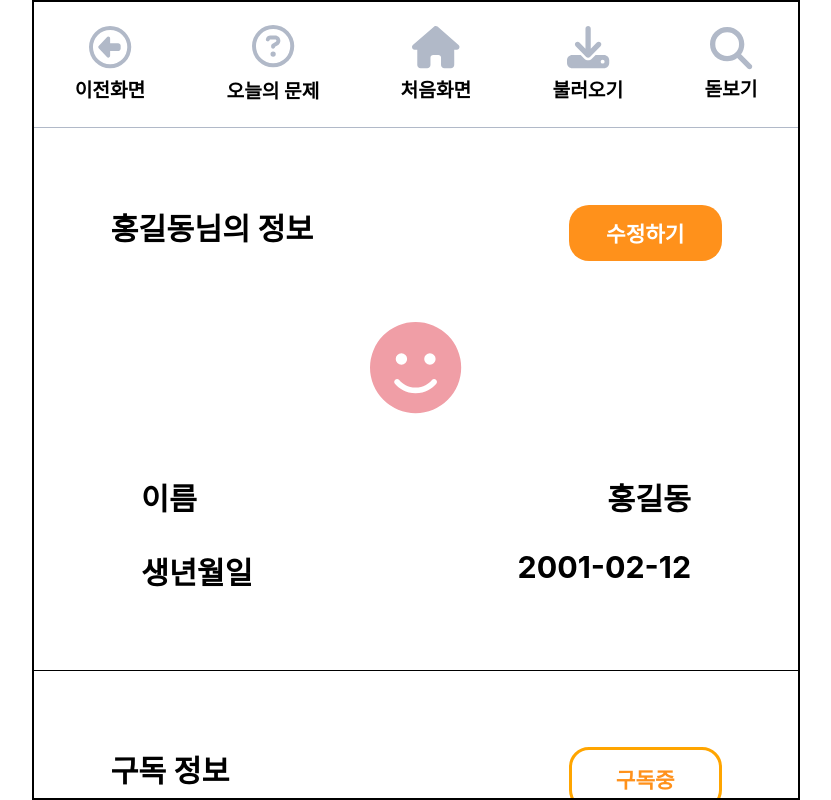
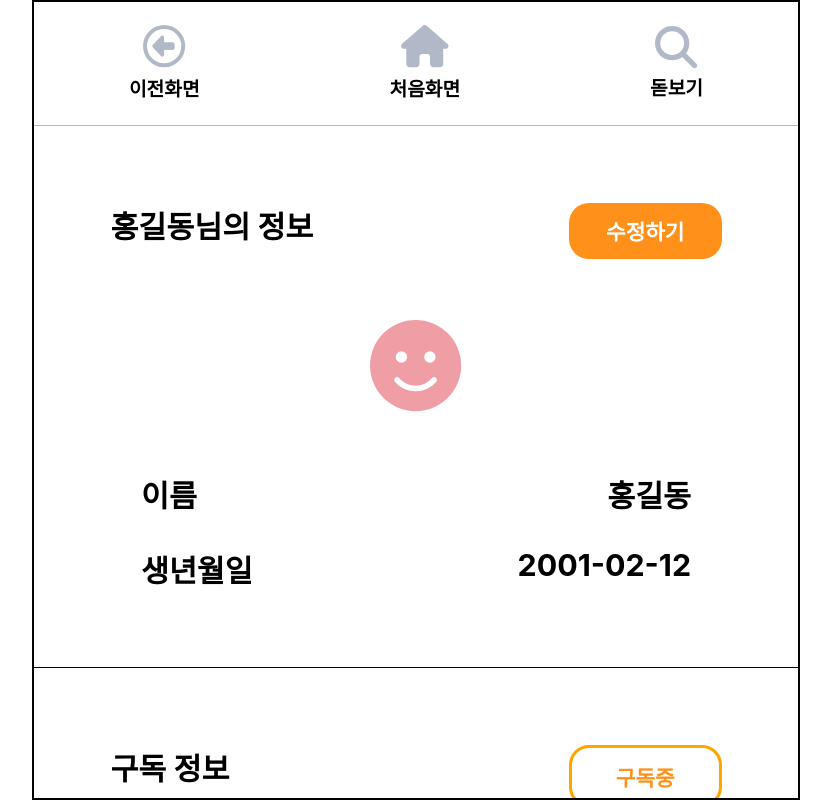
Before and after one commit to Team-Columbus/Gillajabi-FE, a React (Create React App) app in the folder gillajabi/: page /mypage in a window 1280 px wide. Shown: the whole page, without its empty margins (224-1055 px from the left). Built offline with nearby package versions, Linux system fonts and the light colour scheme.

Commit message:
:sparkles: Navbar 구조화 및 기능 추가
- useLocation을 사용하여 메인 페이지 여부 확인
- useUserStore로 사용자 로그인 여부 및 구독 상태 확인
- 각 버튼 별 동작 추가
- 페이지 위치, 로그인, 구독 여부에 따른 동적 렌더링

```diff
--- a/gillajabi/src/components/Navbar.jsx
+++ b/gillajabi/src/components/Navbar.jsx
@@ -1,38 +1,49 @@
-import React from 'react';
-import '../styles/components/Navbar.css'
+import React, { useEffect, useState } from 'react';
+import '../styles/components/Navbar.css';
+import { useNavigate, useLocation } from 'react-router-dom';
+import { useUserStore } from '../stores/userStore';
 import { faUser, faHouse, faDownload, faMagnifyingGlass } from '@fortawesome/free-solid-svg-icons';
 import { faCircleQuestion, faCircleLeft } from '@fortawesome/free-regular-svg-icons';
-import Option from './Option.jsx';
+import Option from './Option';
 
-/**
- * Navbar 컴포넌트는 헤더 바를 구성하는 React 컴포넌트입니다.
- * @param {number} props.loginStatus - 로그인 상태를 나타내는 숫자 값 (0: 비로그인 상태, 1: 로그인 상태).
- * @param {number} props.pageStatus - 페이지 상태를 나타내는 숫자 값 (0: 처음화면, 1: 다른화면).
- * @param {number} props.subscribeStatus - 구독 상태를 나타내는 숫자 값 (0: 구독하지 않음, 1: 구독 중).
- * @returns {JSX.Element} 헤더 바를 나타내는 JSX 요소
- */
+const Navbar = () => {
+  const { user } = useUserStore();
+  const location = useLocation();
+  const navigate = useNavigate();
 
-const Navbar = (props) => {
-  const loginText = props.loginStatus === 1 ? '내 정보' : '로그인 하기';
+  const [isMain, setIsMain] = useState(false);
+  const [isSubscribe, setIsSubscribe] = useState(false);
+
+  useEffect(() => {
+    setIsMain(location.pathname === '/');
+  }, [location.pathname]);
+
+  useEffect(() => {
+    setIsSubscribe(user && user.is_subscribe);
+  }, [user]);
+
+  const mainPageText = user ? '내 정보' : '로그인 하기';
+  const mainPageFunction = user ? () => navigate('/mypage') : () => navigate('/login');
 
   return (
     <div className='navbar'>
-      {props.pageStatus === 1 ? (
-        <Option iconName={faUser} Text={loginText} />
+      {/* 메인페이지일 경우: 로그인 또는 이전화면 */}
+      {isMain ? (
+        <Option iconName={faUser} Text={mainPageText} onClick={mainPageFunction} />
       ) : (
-        <Option iconName={faCircleLeft} Text={'이전화면'} />
+        <Option iconName={faCircleLeft} Text={'이전화면'} onClick={() => navigate(-1)} />
       )}
-      {props.subscribeStatus === 1 ? (
-        <Option iconName={faCircleQuestion} Text={'오늘의 문제'} />
-      ) : null}
 
-      {props.pageStatus === 0 ? (
-        <Option iconName={faHouse} Text={'처음화면'} />
-      ) : null}
+      {/* 구독 상태일 경우: 오늘의 문제 */}
+      {isSubscribe && (
+        <Option iconName={faCircleQuestion} Text={'오늘의 문제'} onClick={() => navigate('question')} />
+      )}
 
-      {props.subscribeStatus === 1 ? (
-        <Option iconName={faDownload} Text={'불러오기'} />
-      ) : null}
+      {/* 메인 페이지가 아닐 경우: 처음화면 */}
+      {!isMain && <Option iconName={faHouse} Text={'처음화면'} onClick={() => navigate('/')} />}
+
+      {/* 구독 상태일 경우: 불러오기 */}
+      {isSubscribe && <Option iconName={faDownload} Text={'불러오기'} onClick={() => navigate('/load')} />}
 
       <Option iconName={faMagnifyingGlass} Text={'돋보기'} />
     </div>
--- a/gillajabi/src/components/Option.jsx
+++ b/gillajabi/src/components/Option.jsx
@@ -14,7 +14,7 @@ const Option = (props) => {
   const optionName = props.className || 'option';
 
   return (
-    <div className={optionName}>
+    <div className={optionName} onClick={props.onClick}>
       <div className='option-icon'>
         <FontAwesomeIcon icon={props.iconName} />
       </div>
--- a/gillajabi/src/pages/Main/Main.jsx
+++ b/gillajabi/src/pages/Main/Main.jsx
@@ -1,9 +1,10 @@
 import React from 'react';
+import Navbar from '../../components/Navbar'
 
 const Main = () => {
   return (
-    <div>
-      메인 페이지입니다.
+    <div className='main'>
+      <Navbar/>
     </div>
   );
 };
```
